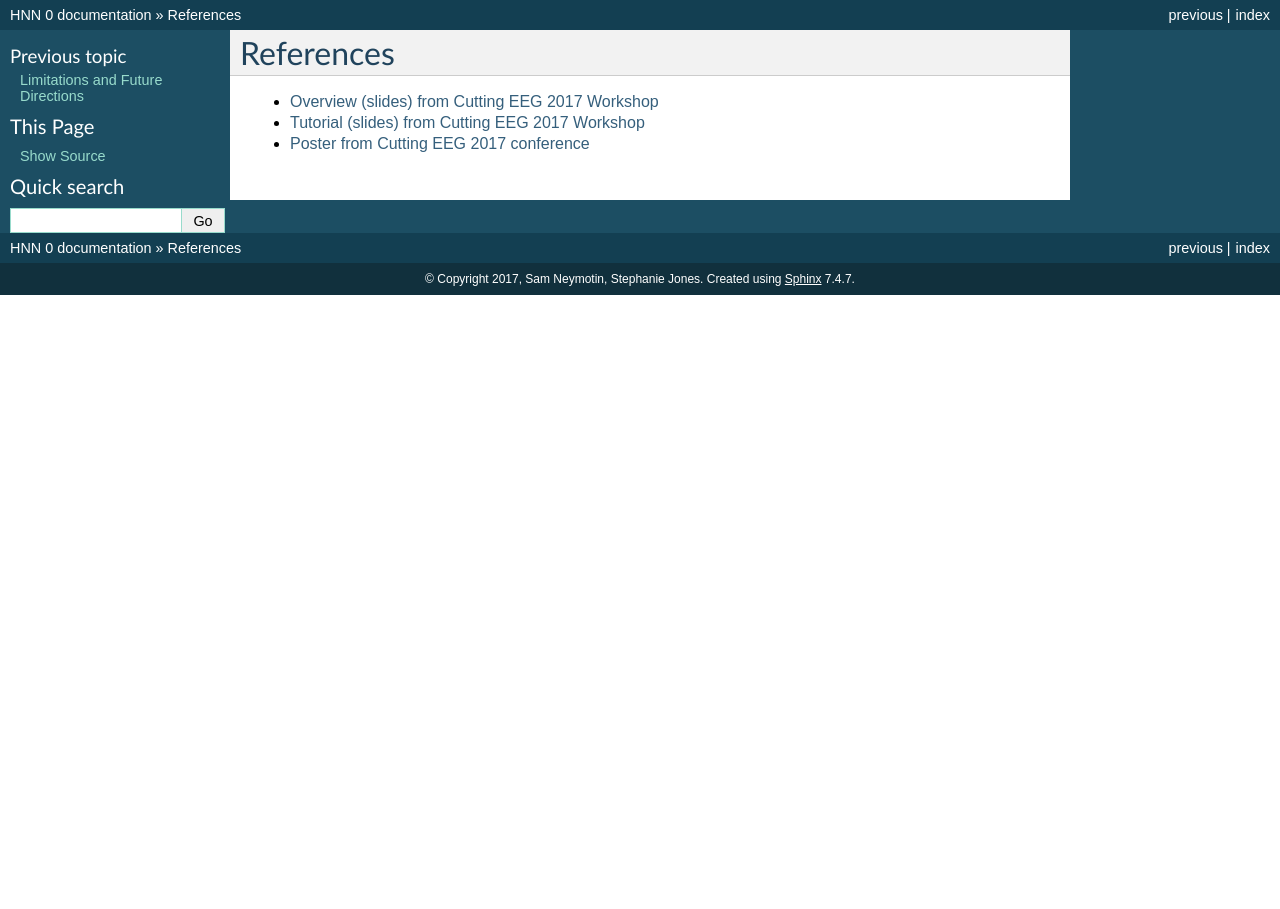
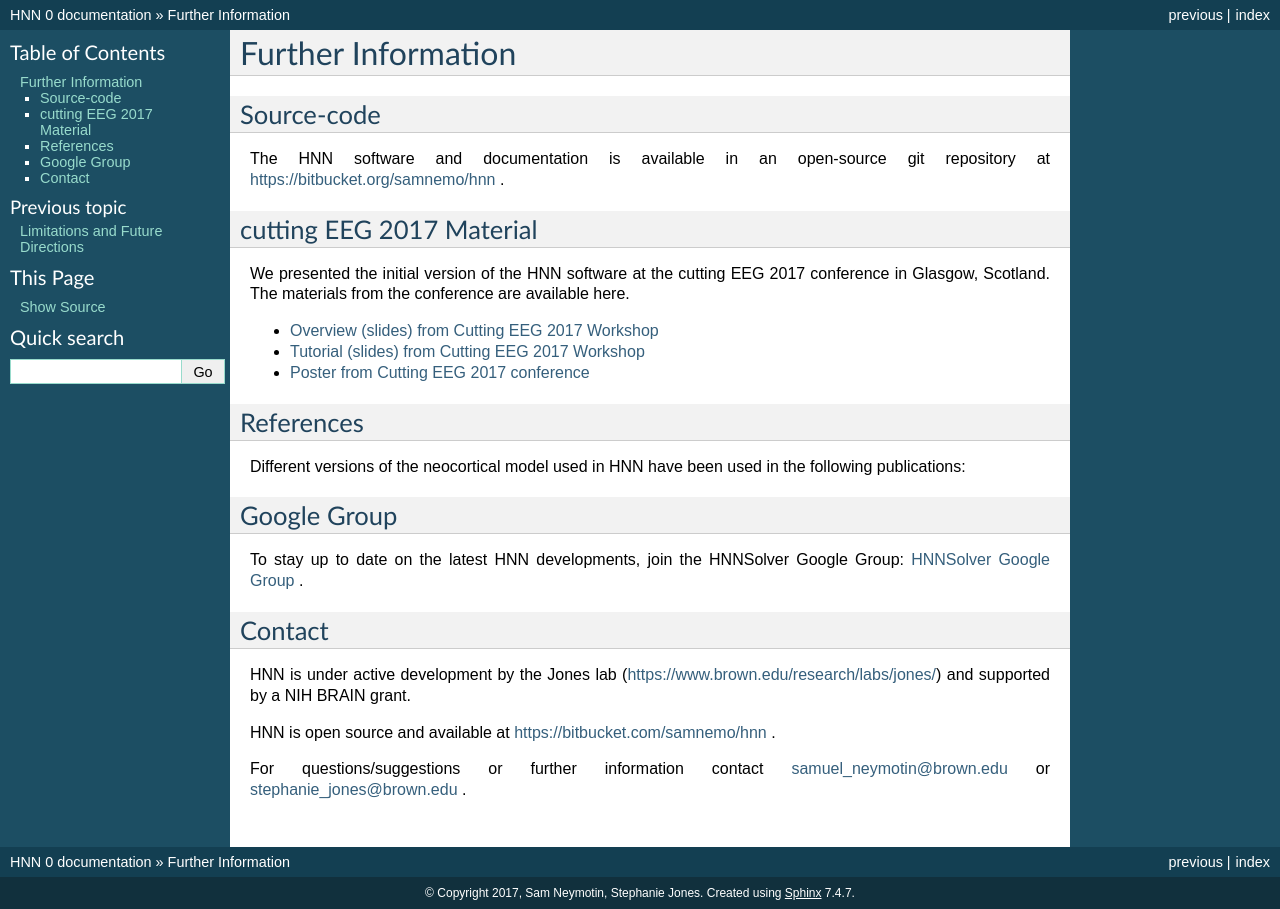
Before and after one commit to jonescompneurolab/hnn, a Sphinx documentation site: the page built from doc/refs.rst, in a window 1280 px wide. Built offline with Sphinx 7.4.7, drawn with Linux system fonts in a browser that asks for light colours.

Commit message:
writing/adjusting more of the docs

```diff
--- a/doc/install.rst
+++ b/doc/install.rst
@@ -69,9 +69,10 @@ and you should see the output in the main GUI window, as displayed below.
 	:width: 50%
 	:align: center
 
+.. _simdefoutput:
 The simulation output displayed  consists of several panels. The top panels
 represent histograms of the inputs provided to the neurons. Note their rhythmicity, which
-helps to produce alpha/beta events. The middle panel shows the dipole signal generate
+contributes to alpha/beta events. The middle panel shows the dipole signal generated
 by the model. Note the units are in nAm, and directly comparable to data from MEG
 experiments. The bottom portion show a wavelet-based spectrogram from the current
 dipole signal. In the Tutorial, we will provide more information on what the output
--- a/doc/refs.rst
+++ b/doc/refs.rst
@@ -1,9 +1,42 @@
+Further Information
+-------------------
 
-References
-==========
+Source-code
+^^^^^^^^^^^
+
+The HNN software and documentation is available in an open-source git
+repository at https://bitbucket.org/samnemo/hnn .
+
+cutting EEG 2017 Material
+^^^^^^^^^^^^^^^^^^^^^^^^^
+
+We presented the initial version of the HNN software at the cutting EEG 2017 conference in Glasgow, Scotland.
+The  materials from the conference are available here.
 
 - `Overview (slides) from Cutting EEG 2017 Workshop <https://www.dropbox.com/preview/HNN/CuttingEEG-Workshop/CuttingEEG-workshop-6-19-17.pdf?role=work>`_
 
 - `Tutorial (slides) from Cutting EEG 2017 Workshop <https://www.dropbox.com/home/HNN/CuttingEEG-Workshop?preview=slides_workshop_coding.pdf>`_
 
 - `Poster from Cutting EEG 2017 conference <https://www.dropbox.com/home/HNN/CuttingEEG-Poster?preview=CuttingEEG-poster.pdf>`_
+
+References
+^^^^^^^^^^
+
+Different versions of the neocortical model used in HNN have been used in the following publications:
+
+
+Google Group
+^^^^^^^^^^^^
+
+To stay up to date on the latest HNN developments, join the HNNSolver Google Group: `HNNSolver Google Group <https://groups.google.com/forum/#!forum/hnnsolver>`_ .
+
+
+Contact
+^^^^^^^^^^
+
+HNN is under active development by the Jones lab (https://www.brown.edu/research/labs/jones/)
+and supported by a NIH BRAIN grant.
+
+HNN is open source and available at https://bitbucket.com/samnemo/hnn .
+
+For questions/suggestions or further information contact samuel_neymotin@brown.edu or stephanie_jones@brown.edu .
```
Also changed, not shown: doc/gui.rst (+72 -5 lines), doc/overview.rst (+0 -19 lines), doc/images/net_3D.png (added).
